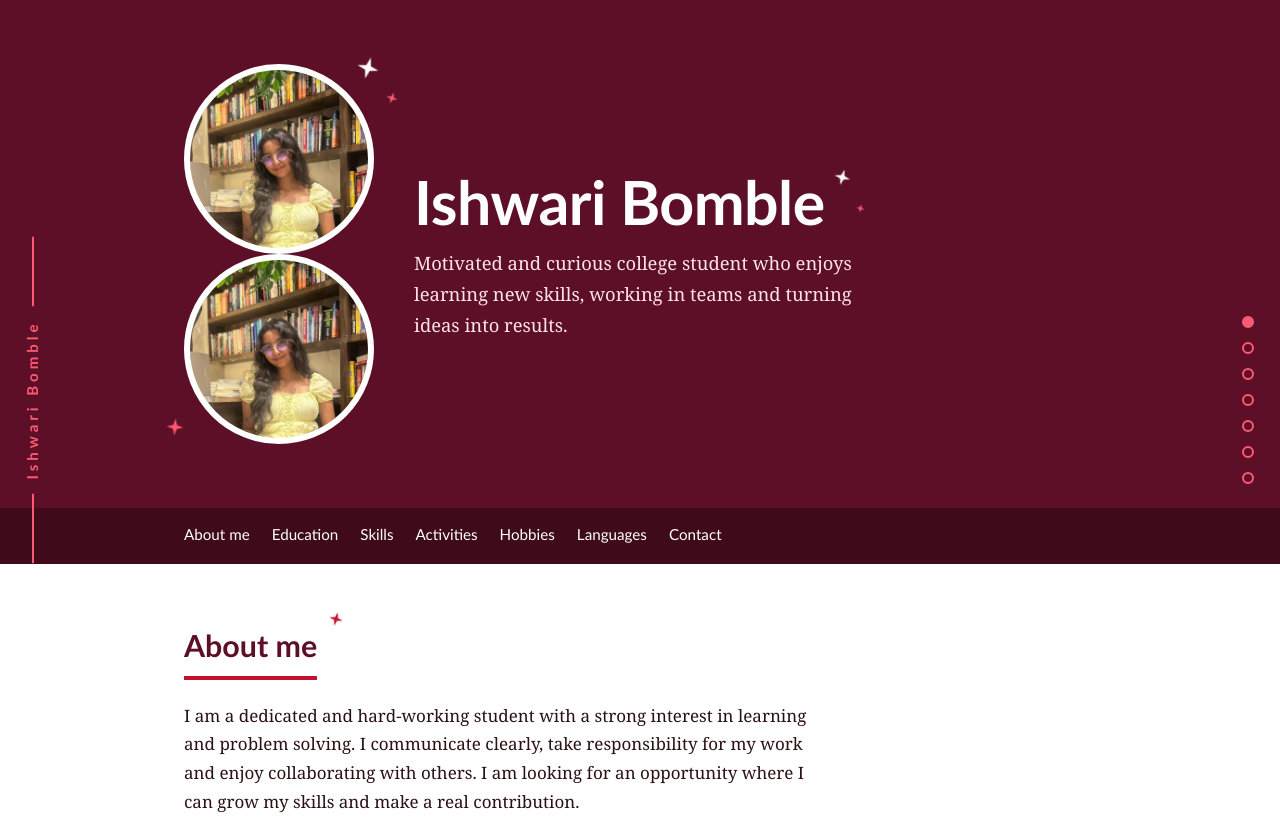
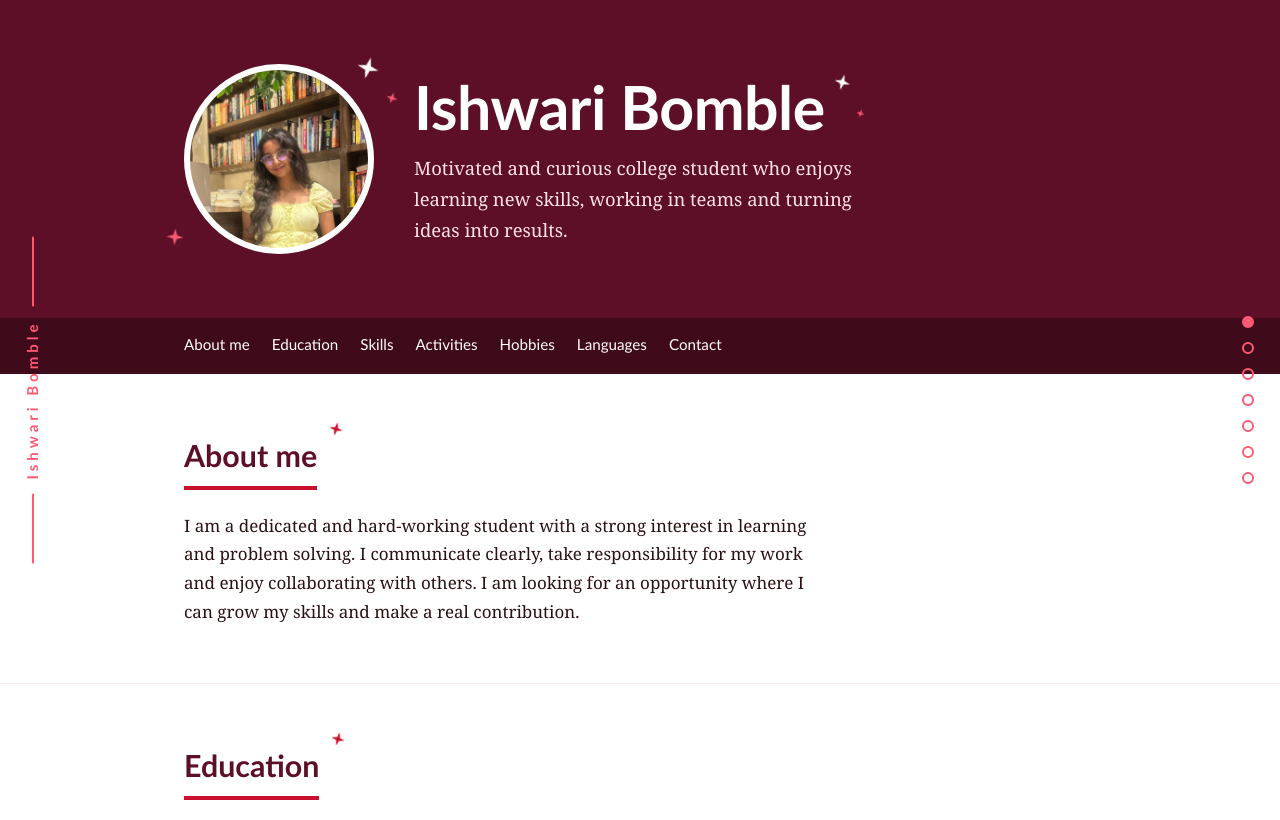
Before and after one commit to ishwaribomble13-sudo/ishwari-resume, a plain HTML site: page index.html in a window 1280 px wide. Shown: the top 820 px of the page. Drawn offline with Linux system fonts and the light colour scheme.

Commit message:
Remove duplicate photo div in index.html

```diff
--- a/index.html
+++ b/index.html
@@ -122,7 +122,6 @@ section h2::after{content:"";position:absolute;top:-10px;right:-28px;width:18px;
      <div class="photo-wrap">
     <!-- To use your own photo, replace the letter below with: <img src="your-photo.jpg" alt="Photo of Ishwari"> -->
     <div class="photo"><img src="photo.jpeg" aria-label="Photo of Ishwari"></div>
-       <div class="photo"><img src="photo.jpeg" aria-label="Photo of Ishwari"></div>
       <i class="sp" aria-hidden="true" style="width:28px;height:28px;top:-10px;right:-8px;color:#fff"></i>
       <i class="sp" aria-hidden="true" style="width:16px;height:16px;top:26px;right:-26px;color:#ff5a73;animation-delay:.8s"></i>
       <i class="sp" aria-hidden="true" style="width:18px;height:18px;bottom:8px;left:-18px;color:#ff5a73;animation-delay:1.5s"></i>
```
